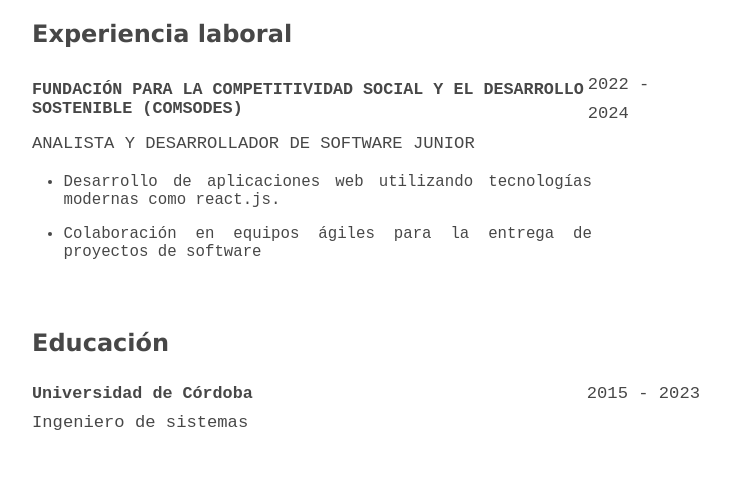
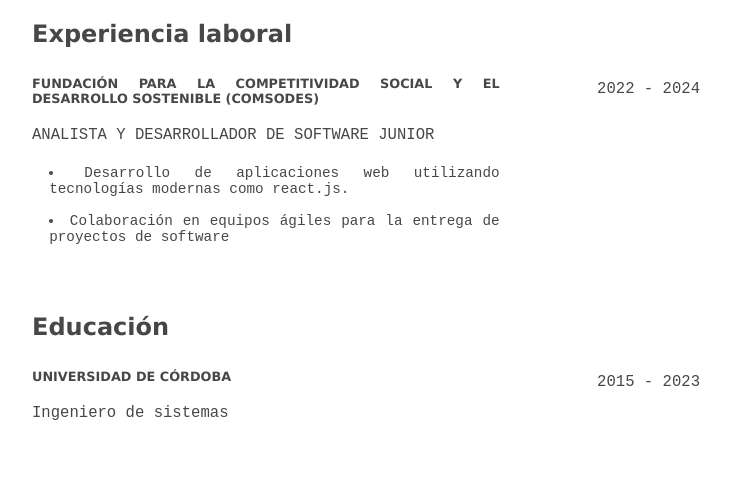
Before and after one commit to eliecer-code/cv, a React (Vite) app: page / in a window 1280 px wide. Shown: the part 445-933 px from the top of the page, without its empty margins (274-1005 px from the left). Built offline with nearby package versions, Linux system fonts and the light colour scheme.

Commit message:
Refactored components Experience.jsx & Education.jsx

```diff
--- a/src/App.jsx
+++ b/src/App.jsx
@@ -39,9 +39,9 @@
     /* padding: 2rem;  */
     /* width: 100%;  */
     page-break-before: always;
-    margin: 0;
+    margin: 2em 0;
     @page{
-      margin: .5cm 2cm;
+      margin: 1cm 2cm;
     }
   }
 `
--- a/src/components/Education/Education.jsx
+++ b/src/components/Education/Education.jsx
@@ -6,46 +6,65 @@
 const Education = () => {
     return (
         <Section title="Educación">
-            <ul>
-                {education.map(({ institution, url, startDate, endDate, area }) => {
-                     const years = `${startDate} - ${endDate}`;
-
+            {
+                education.map(({ institution, url, startDate, endDate, area }) => {
+                    const dateExperience = `${startDate} - ${endDate}`
                     return (
-                        <li key={institution}>
-                            <Article>
-                                <header>
-                                    <div>
+                        <Container key={institution}>
+                            <div className="education-info">
+                                <h3>
                                     <a
                                         href={url}
                                         target='__blank'
-                                        ><h3>{institution}</h3></a>
+                                    >
+                                        {institution}
+                                    </a>
+                                </h3>
+                                <span>{area}</span>
                             </div>
-                                    <span>{years}</span>
-                                </header>
-                                <footer>
-                                    <span>{area}</span>
-                                </footer>
-                            </Article>
-                        </li>
-                    );
-                })}
-            </ul>
+                            <div className="education-date">
+                                <span>{dateExperience}</span>
+                            </div>
+                        </Container>
+                    )
+                })
+            }
         </Section>
     );
 };
 
 export default Education;
 
-const Article = styled.article`
-    header{
+const Container = styled.main`
+
     display: flex;
     justify-content: space-between;
-        align-items: center;
+    margin-top: 1.5em;
+
+
+    .education-info{
+        width: 70%;
+        display: flex;
+        flex-direction: column;
+        gap: 1em;
+        text-align: justify;
+        h3{
+            font-size: .8em;
+            text-transform: uppercase;
+        }
+
+        li{
+            list-style: disc;
+            margin-left: 1.2em;
+        }
+    }
+
+    .education-date{
+    }
 
     @media (width <= 700px) {
             span{
                 font-size: 1em;
             }
         }
-    }
 `
--- a/src/components/Experience/Experience.jsx
+++ b/src/components/Experience/Experience.jsx
@@ -1,75 +1,70 @@
+import { experience } from '../../../cv.json'
+
 import React from 'react'
 import Section from '../Section'
-import { experience } from '../../../cv.json'
-import styled from 'styled-components';
+import styled from 'styled-components'
+
 function Experience() {
     return (
+        <>
             <Section title="Experiencia laboral">
-            <ul>
-                {experience.map(({ company, startDate, endDate, area, functions }) => {
-                    const years = `${startDate} - ${endDate}`;
+                {
+                    experience.map(({ company, startDate, endDate, area, functions }) => {
+                        const dateExperience = `${startDate} - ${endDate}`
                         return (
-                        <li key={company}>
-                            <Article>
-                                <header>
-                                    <div>
-                                        <h3>{company}</h3>
-                                    </div>
-                                    <span>{years}</span>
-                                </header>
-                                <footer>
+                            <Container key={company}>
+                                <div className="work-experience-info">
+                                    <h3><a href="">{company}</a></h3>
                                     <span>{area}</span>
-                                    <ul>
                                     {
                                         functions.map((func, index) => (
                                             <li key={index}>{func}</li>
                                         ))
                                     }
-                                    </ul>
-                                </footer>
-                            </Article>
-                        </li>
-                    );
-                })}
-            </ul>
+                                </div>
+                                <div className="work-experience-date">
+                                    <span>{dateExperience}</span>
+                                </div>
+                            </Container>
+                        )
+                    })
+                }
             </Section>
+        </>
     )
 }
 
 export default Experience
-const Article = styled.article`
-    header{
+
+const Container = styled.main`
+
     display: flex;
     justify-content: space-between;
-        align-items: center;
+    margin-top: 1.5em;
 
-        div{
-            width: 70vh;
 
+    .work-experience-info{
+        width: 70%;
+        display: flex;
+        flex-direction: column;
+        gap: 1em;
+        text-align: justify;
+        h3{
+            font-size: .8em;
         }
 
-        @media (max-width: 700px) {
+        li{
+            list-style: disc;
+            margin-left: 1.2em;
+        }
+    }
+
+    .work-experience-date{
+    }
+
+    @media (width <= 700px) {
             span{
                 font-size: 1em;
             }
         }
-    }
-
-    footer{
-        ul{
-            width: 70vh;
-            li{
-                list-style: disc;
-                margin-left: 2em;
-                text-align: justify;
-                padding-top: 1em;
-            }
-        }
-
-        @media (max-width: 700px) {
-            span{
-                font-size: 1em;
-            }
-        }
-    }
 `
```
Lines whose indentation alone changed are shown as unchanged.
